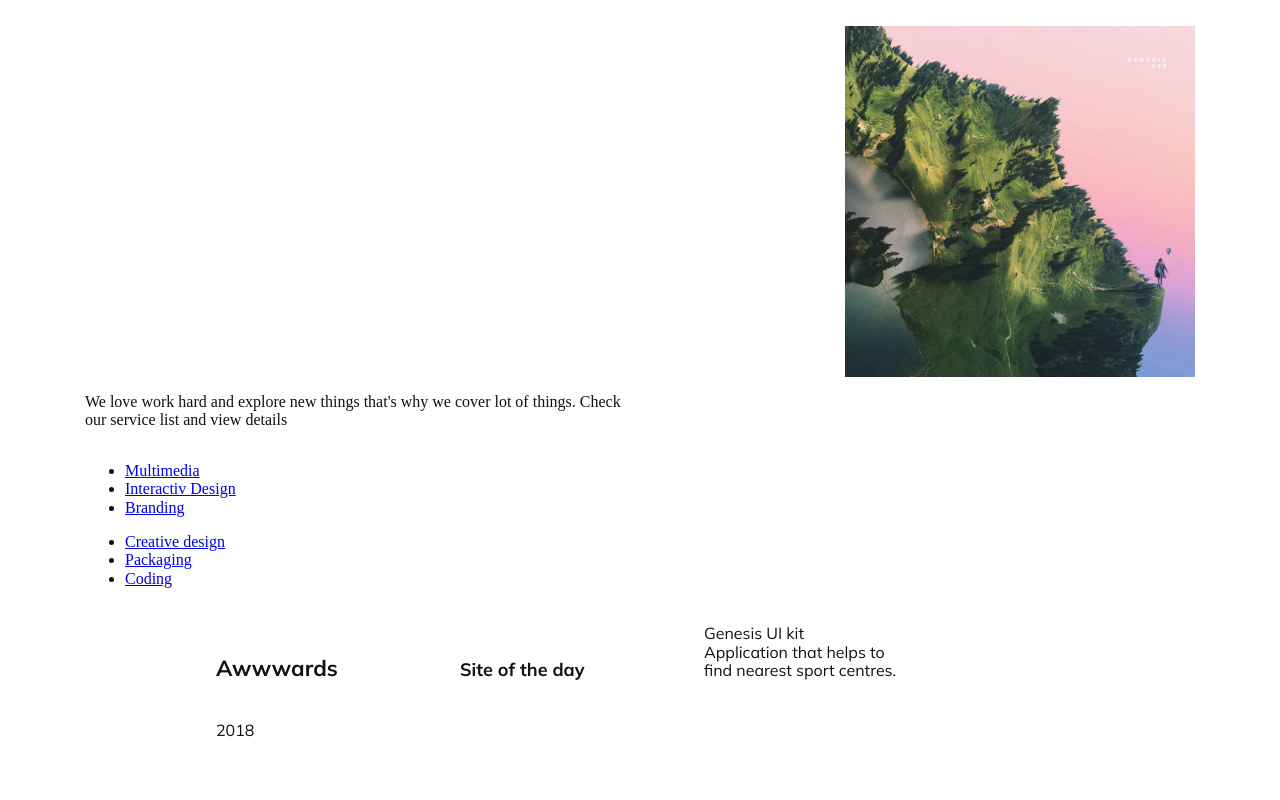
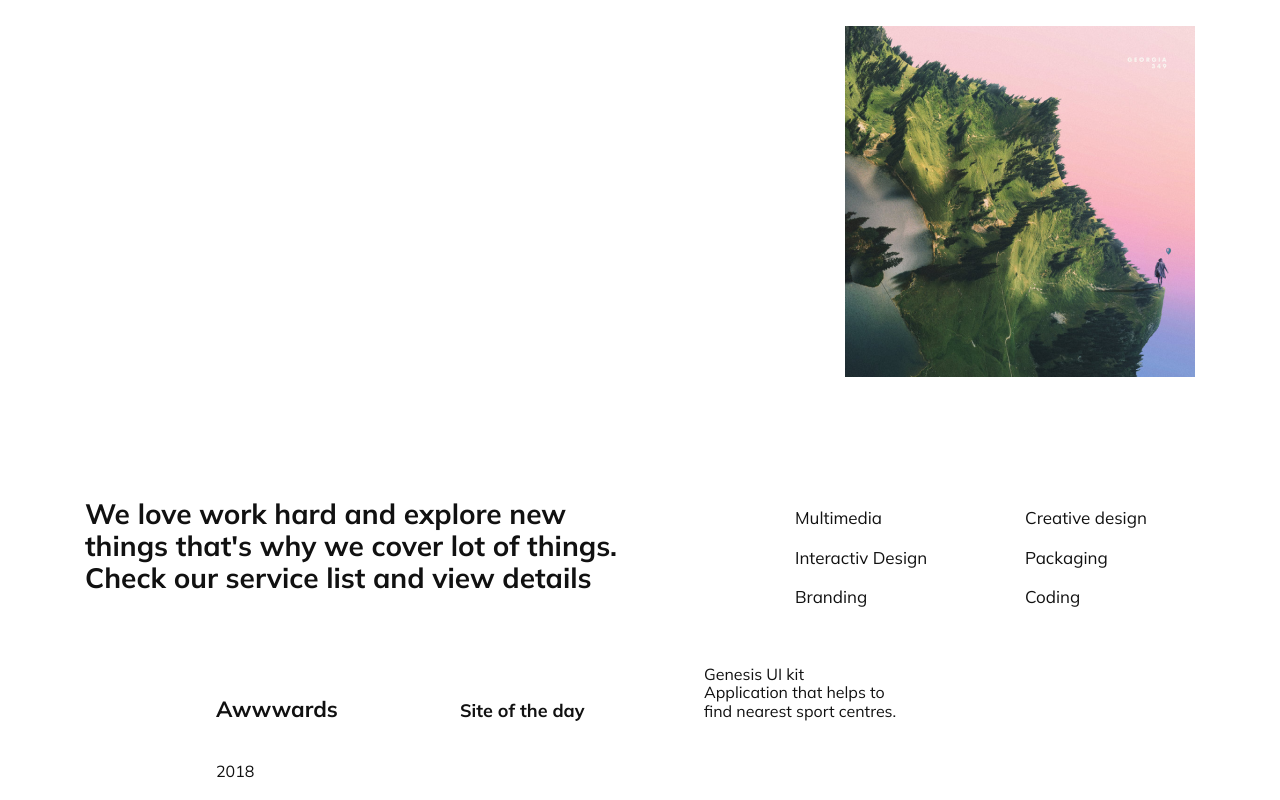
Before and after one commit to s-weberg/SASS_v2, a plain HTML site: page index.html in a window 1280 px wide. Shown: the part 2157-2957 px from the top of the page. Before the commit the page ends 2917 px from the top, so only its background shows below. Drawn offline with nearby package versions, Linux system fonts and the light colour scheme.

Commit message:
updated navigations

```diff
--- a/index.html
+++ b/index.html
@@ -39,14 +39,10 @@
         <div class="img__fourth"><img src="images/painting-trees.png" alt="Painting of cactuses"></div>
     </div>
 
-    <div class="info">
+    <div class="info-box">
         <p class="main__info">We love work hard and explore new things that's why we cover lot of things. Check our service list and view details</p>
 
 
-
-    </div>
-
-   <div class="nav__container">
             <div class="navbar-second">
                 <ul class="navinfo__navsecond">
                     <li class="nav__infolist"><a class="nav__infolink" href="#">Multimedia</a></li>
@@ -62,7 +58,6 @@
             </div>
     </div>
 
-
     <div class="awards">
         <p class="awards__box">Awwwards</p>
         <p class="awards__siteoftheday">Site of the day</p>
--- a/styles/main.scss
+++ b/styles/main.scss
@@ -27,9 +27,6 @@ body {
 }
 
 
-.nav {
-
-}
 
 .logo {
   display: flex;
@@ -114,6 +111,49 @@ body {
     }
 }
 
+.info-box {
+      font-family: "Mulish", sans-serif;
+      font-weight: map-get($font-weight, bold);
+      font-size: 28px;
+      max-width: 1440px;
+      width: 100%;
+      display: flex;
+      align-items: baseline;
+      margin-top: 93px;
+
+}
+
+
+.navbar-second {
+  font-family: "Mulish", sans-serif;
+  font-weight: map-get($font-weight, normal);
+  font-size: 18px;
+  line-height: auto;
+  letter-spacing: 0px;
+  margin-left: 94px;
+  display: flex;
+  flex-direction: row;
+
+    ul {
+
+    list-style-type: none;
+
+    li {
+      width: 150px;
+      margin: 20px;
+      font-family: "Mulish", sans-serif;
+      font-size: 17px;
+
+      a {
+        color: #111111;
+        text-decoration: none;
+      }
+    }
+  }
+}
+
+
+
 .awards {
     width: 80%;
     margin: 0 auto;
@@ -154,17 +194,3 @@ body {
       margin: 20px;
     }
 }
-
-.info {
-  max-width: 550px;
-
-  display: flex;
-  flex-direction: column;
-  justify-self: center;
-
-}
-
-.container {
-  display: flex;
-
-}
```
Also changed, not shown: styles/main.css. Lines whose indentation alone changed are shown as unchanged.
